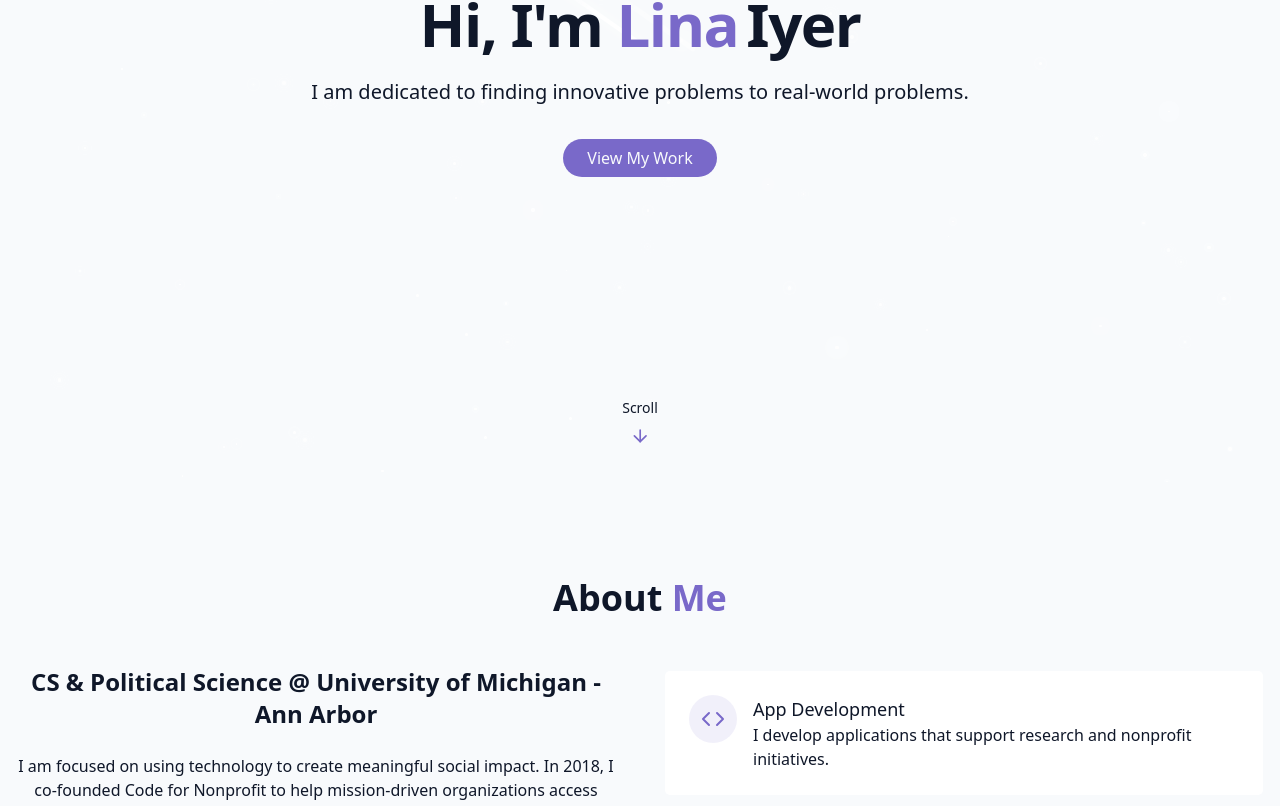
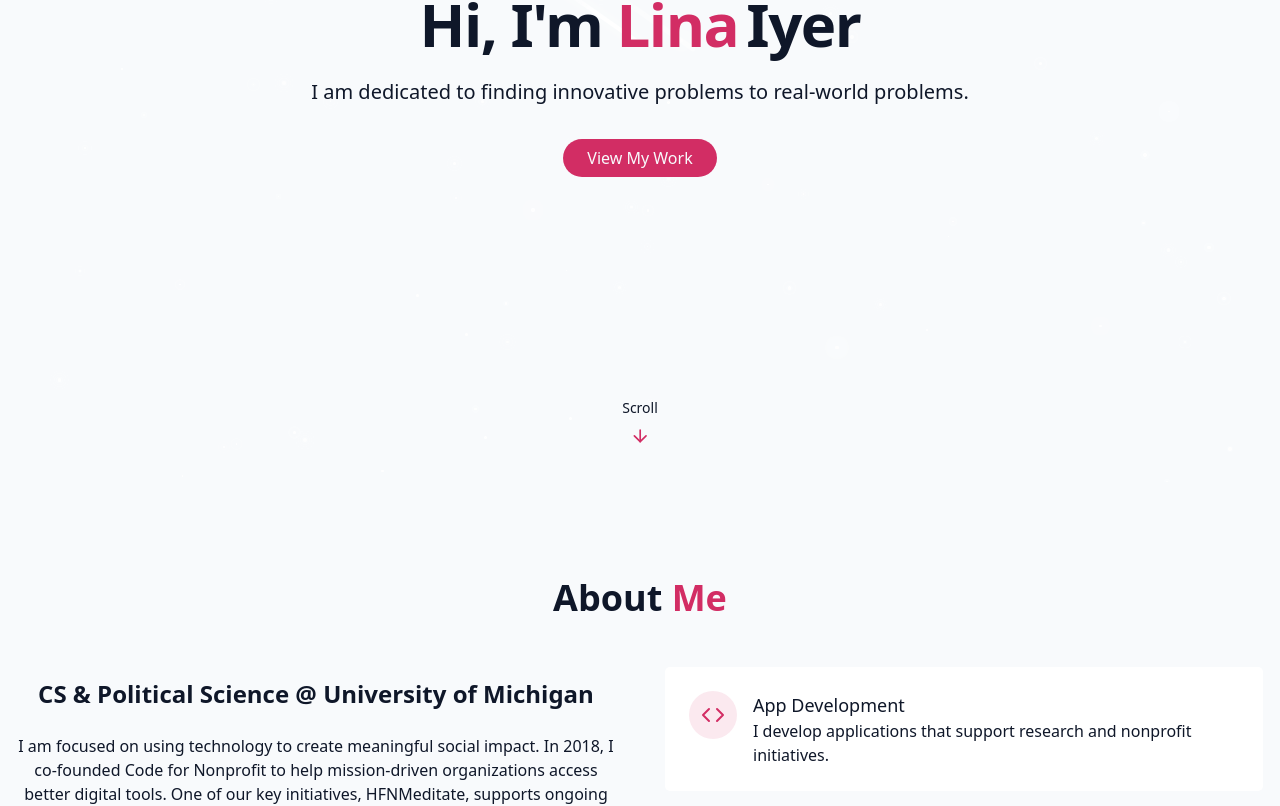
Before and after one commit to linaiyer/my_portfolio, a React (Vite) app: page / in a window 1280 px wide. Shown: the part 318-1124 px from the top of the page. Built offline with nearby package versions, Linux system fonts and the light colour scheme.

Commit message:
changed some colors

```diff
--- a/src/components/AboutSection.jsx
+++ b/src/components/AboutSection.jsx
@@ -10,7 +10,7 @@ export const AboutSection = () => {
 
                 <div className="grid grid-cols-1 md:grid-cols-2 gap-12 items-center">
                     <div className="space-y-6">
-                        <h3 className="text-2xl font-semibold">CS & Political Science @ University of Michigan - Ann Arbor</h3>
+                        <h3 className="text-2xl font-semibold">CS & Political Science @ University of Michigan</h3>
 
                         <p className="text-muted-foreground">
                             I am focused on using technology to create meaningful social impact. In 2018, I co-founded Code for Nonprofit to help mission-driven organizations access better digital tools. One of our key initiatives, HFNMeditate, supports ongoing research into mental wellness and chronic illness, with early results contributing to an NIH grant proposal.
--- a/src/index.css
+++ b/src/index.css
@@ -81,7 +81,7 @@
 
     --card: 0 0% 100%;
 
-    --primary: 250 47% 60%;
+    --primary: 340 65% 50%;
     --primary-foreground: 210 40% 98%;
 
     --border: 214 32% 92%;
@@ -93,7 +93,7 @@
 
     --card: 222 47% 8%;
 
-    --primary: 250 65% 65%;
+    --primary: 340 75% 60%;
     --primary-foreground: 213 31% 91%;
 
     --border: 217 33% 20%;
@@ -112,6 +112,7 @@
     font-feature-settings: "rlig" 1, "calt" 1;
   }
 }
+
 
 @utility container {
   margin-inline: auto;
```
